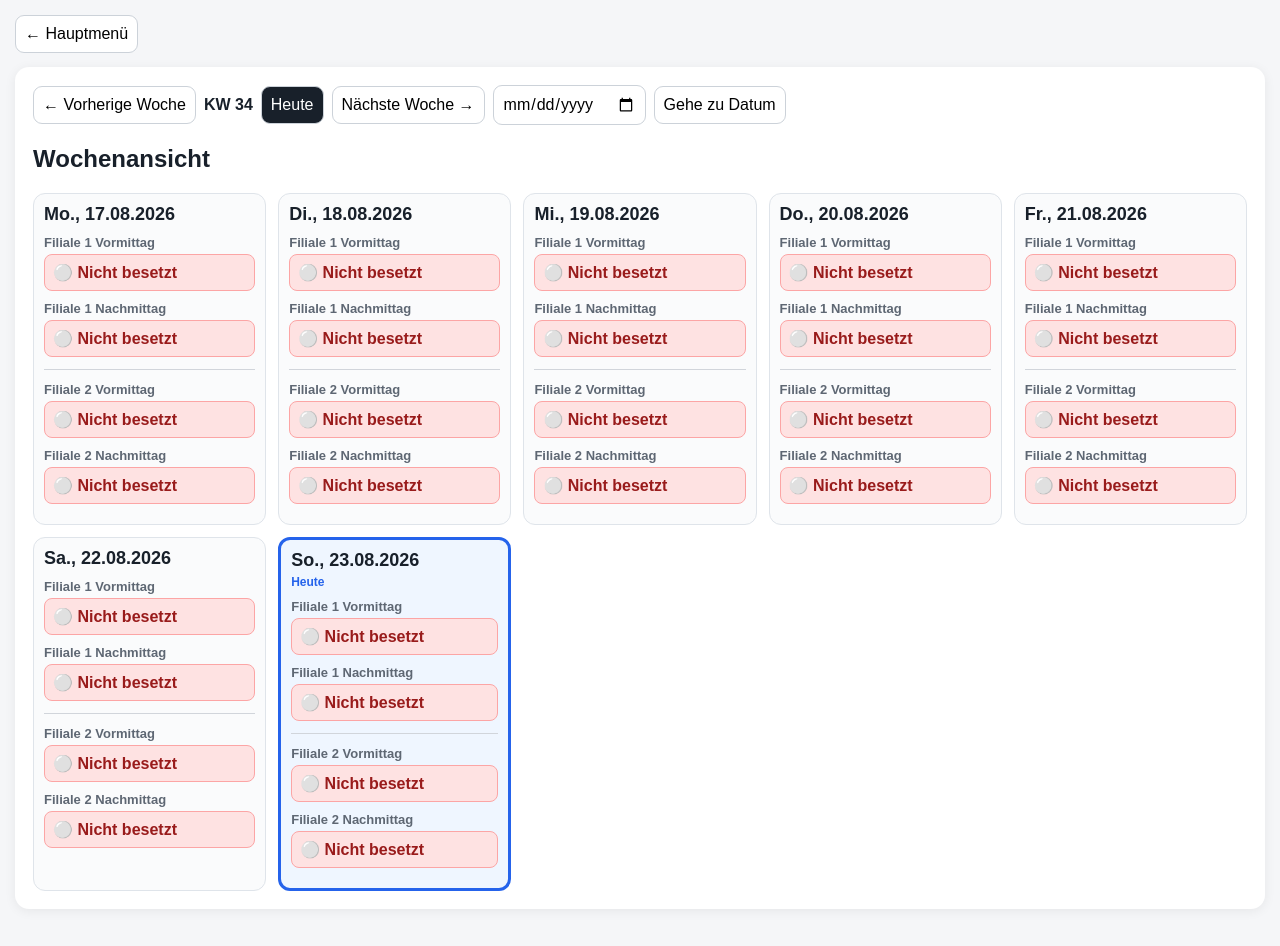
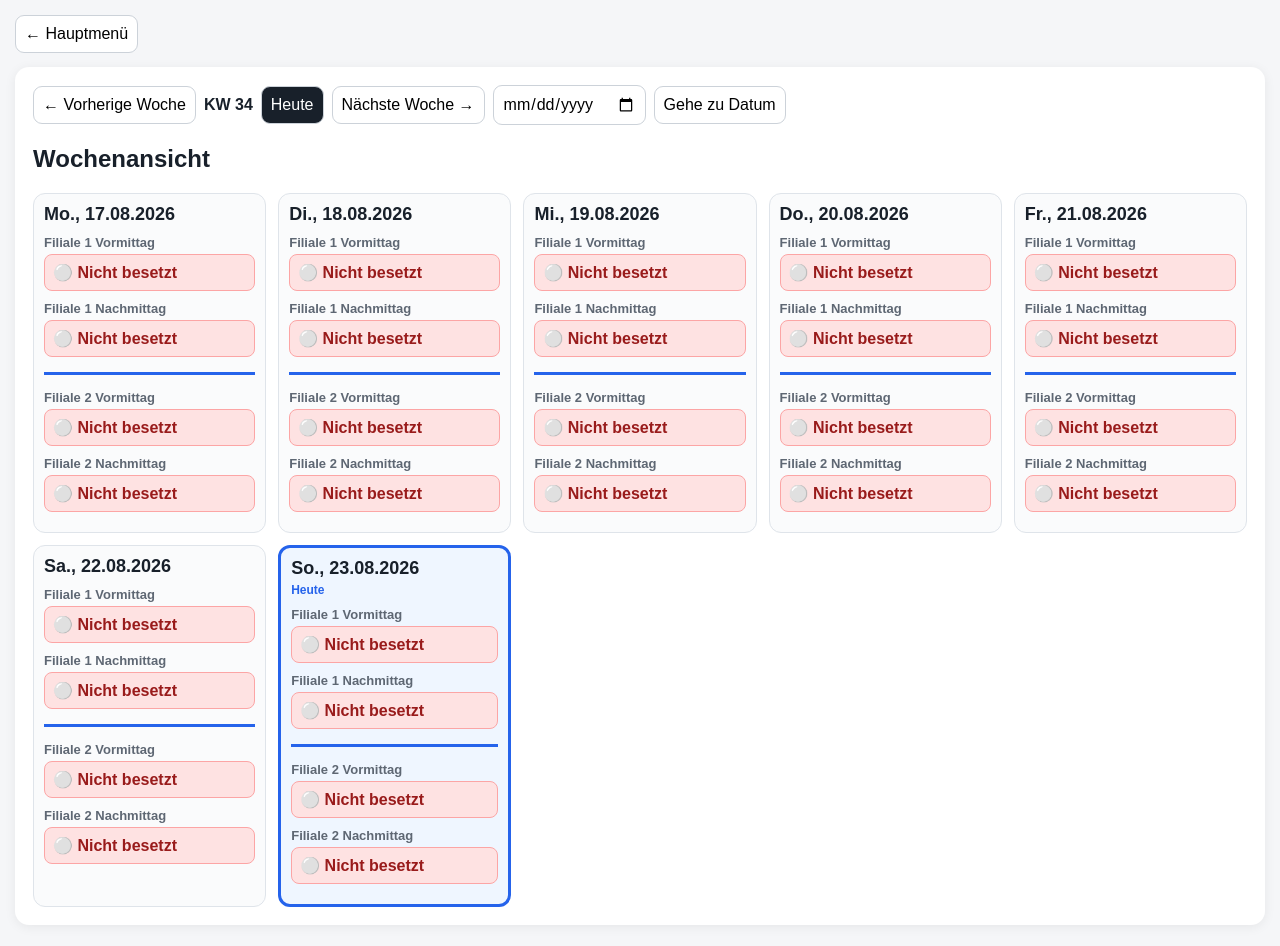
Before and after one commit to Lippi1975/Dienstplan-2, a Next.js app: page /dienstplan in a window 1280 px wide. Shown: the top 946 px of the page. Built offline with nearby package versions, Linux system fonts and the light colour scheme; no server answers; the database is empty.

Commit message:
Update page.tsx

```diff
--- a/app/dienstplan/page.tsx
+++ b/app/dienstplan/page.tsx
@@ -574,9 +574,9 @@ if (!shift) {
 
         <hr
   style={{
-    margin: "12px 0",
+    margin: "15px 0",
     border: "none",
-    borderTop: "1px solid #d1d5db",
+    borderTop: "3px solid #2563eb",
   }}
 />
 
```
